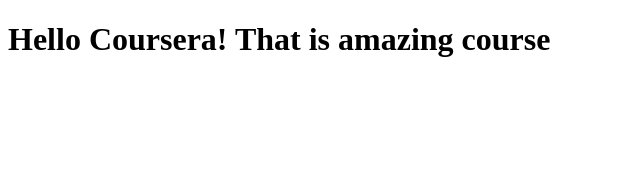
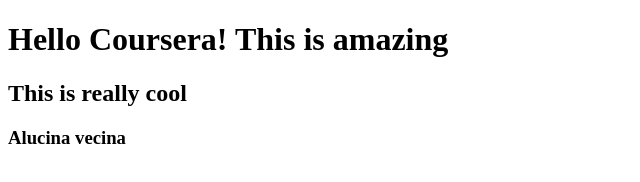
Before and after one commit to lmblanes/Coursera_01, a plain HTML site: page site/index.html in a window 1280 px wide. Shown: the whole page, without its empty margins (0-640 px from the left). Drawn offline with Linux system fonts and the light colour scheme.

Commit message:
Added more headers

```diff
--- a/site/index.html
+++ b/site/index.html
@@ -4,6 +4,8 @@
 	<title>Hello Coursera</title>
 </head>
 <body>
-<h1>Hello Coursera! That is amazing course</h1>
+<h1>Hello Coursera! This is amazing </h1>
+<h2>This is really cool</h2>
+<h3>Alucina vecina</h3>
 </body>
 </html>
```
